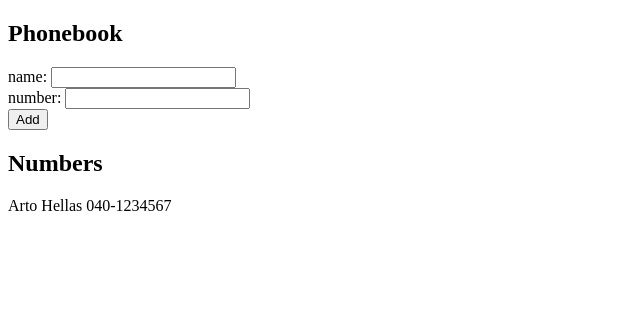
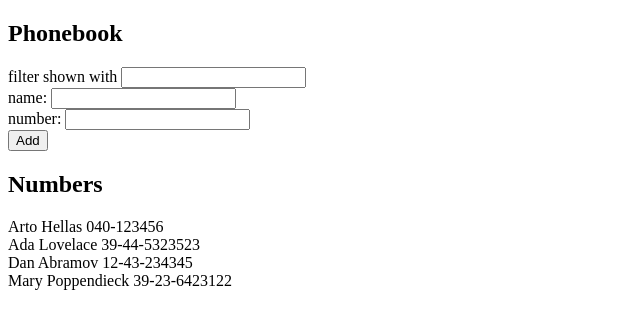
Before and after one commit to shahramBarai/fullstack, a React (Vite) app in the folder part2/phonebook/: page / in a window 1280 px wide. Shown: the top 328 px of the page, without its empty margins (0-640 px from the left). Built offline with nearby package versions, Linux system fonts and the light colour scheme.

Commit message:
Add solution for 2.9

```diff
--- a/part2/phonebook/src/App.jsx
+++ b/part2/phonebook/src/App.jsx
@@ -2,10 +2,18 @@
 
 const App = () => {
   const [persons, setPersons] = useState([
-    { name: "Arto Hellas", number: "040-1234567" },
+    { name: "Arto Hellas", number: "040-123456", id: 1 },
+    { name: "Ada Lovelace", number: "39-44-5323523", id: 2 },
+    { name: "Dan Abramov", number: "12-43-234345", id: 3 },
+    { name: "Mary Poppendieck", number: "39-23-6423122", id: 4 },
   ]);
+  const [filter, setFilter] = useState("");
   const [newName, setNewName] = useState("");
   const [newNumber, setNewNumber] = useState("");
+
+  const onFilterChange = (event) => {
+    setFilter(event.target.value);
+  };
 
   const onNameChange = (event) => {
     setNewName(event.target.value);
@@ -37,6 +45,9 @@
   return (
     <div>
       <h2>Phonebook</h2>
+      <div>
+        filter shown with <input value={filter} onChange={onFilterChange} />
+      </div>
       <form>
         <div>
           name: <input value={newName} onChange={onNameChange} />
@@ -51,11 +62,15 @@
         </div>
       </form>
       <h2>Numbers</h2>
-      {persons.map((person) => (
-        <div key={person.name}>
-          {person.name} {person.number}
-        </div>
-      ))}
+      {persons.map((person) => {
+        if (person.name.toLowerCase().includes(filter.toLowerCase())) {
+          return (
+            <div key={person.name}>
+              {person.name} {person.number}
+            </div>
+          );
+        }
+      })}
     </div>
   );
 };
```
